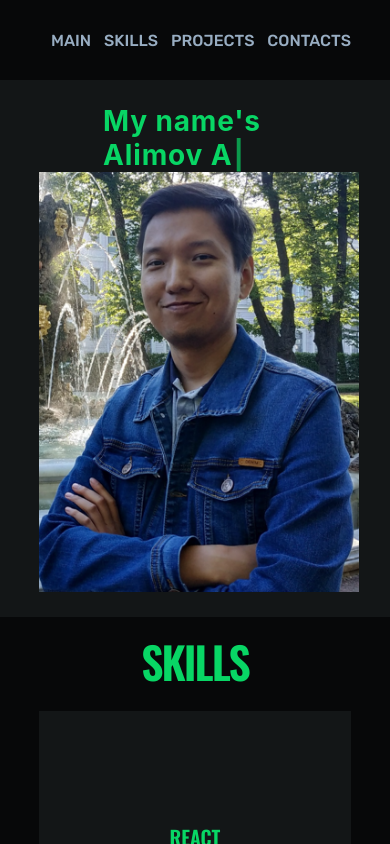
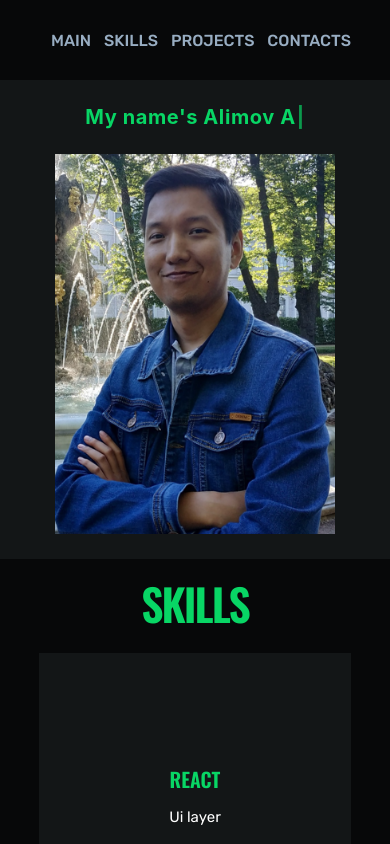
Before and after one commit to Normanar/portfolio, a React (Create React App) app: page / in a window 390 px wide. Shown: the top 844 px of the page. Built offline with nearby package versions, Linux system fonts and the light colour scheme; some icons are missing.

Commit message:
change css

```diff
--- a/src/main/Main.module.scss
+++ b/src/main/Main.module.scss
@@ -13,6 +13,11 @@
     flex-wrap: wrap;
     background-color: $bgColorLite;
     padding: 25px 0;
+    @media screen and (max-width: 1014px) {
+      flex-direction: column;
+      justify-content: center;
+      align-items: center;
+    }
 
     .text {
       max-width: 450px;
@@ -23,36 +28,36 @@
       line-height: 1.2;
       color: $primaryColor;
       transition: transform 0.2s linear;
+      @media screen and (max-width: 571px) {
+        font-size: 20px;
+      }
+      @media screen and (max-width: 1014px) {
+        margin: 0 0 25px 0;
+      }
     }
 
     .photo {
       width: 320px;
       height: 420px;
       background-color: $textColor;
+      @media screen and (max-width: 571px) {
+        width: 280px;
+        height: 380px;
+      }
     }
   }
 }
 
-@media screen and (max-width: 571px) {
 
-  .photo {
-    width: 280px;
-    height: 380px;
-  }
 
-  .text {
-    font-size: 20px;
-  }
-}
-
-@media screen and (max-width: 1014px) {
-  .container {
-    flex-direction: column;
-    justify-content: center;
-    align-items: center;
-  }
-
-  .text {
-    margin: 0 0 25px 0;
-  }
-}
+//@media screen and (max-width: 1014px) {
+//  .container {
+//    flex-direction: column;
+//    justify-content: center;
+//    align-items: center;
+//  }
+//
+//  .text {
+//    margin: 0 0 25px 0;
+//  }
+//}
--- a/src/nav/Nav.jsx
+++ b/src/nav/Nav.jsx
@@ -5,16 +5,16 @@ import {Link} from "react-scroll"
 export function Nav() {
     return (
         <div className={style.nav}>
-            <Link activeClass={style.active} to="main" spy={true} smooth={true} duration={500} offset={-78}>
+            <Link to="main" spy={true} smooth={true} duration={500} offset={-80}>
                 MAIN
             </Link>
-            <Link activeClass={style.active} to="skills" spy={true} smooth={true} duration={500} offset={-80}>
+            <Link to="skills" spy={true} smooth={true} duration={500} offset={-80}>
                 SKILLS
             </Link>
-            <Link activeClass={style.active} to="projects" spy={true} smooth={true} duration={500} offset={-80}>
+            <Link to="projects" spy={true} smooth={true} duration={500} offset={-80}>
                 PROJECTS
             </Link>
-            <Link activeClass={style.active} to="contacts" spy={true} smooth={true} duration={500} offset={-80}>
+            <Link to="contacts" spy={true} smooth={true} duration={500} offset={-80}>
                 CONTACTS
             </Link>
         </div>
--- a/src/nav/Nav.module.scss
+++ b/src/nav/Nav.module.scss
@@ -16,8 +16,5 @@
             text-decoration: none;
         }
     }
-    .active {
-        color: $primaryColor;
-    }
 
 }
```
